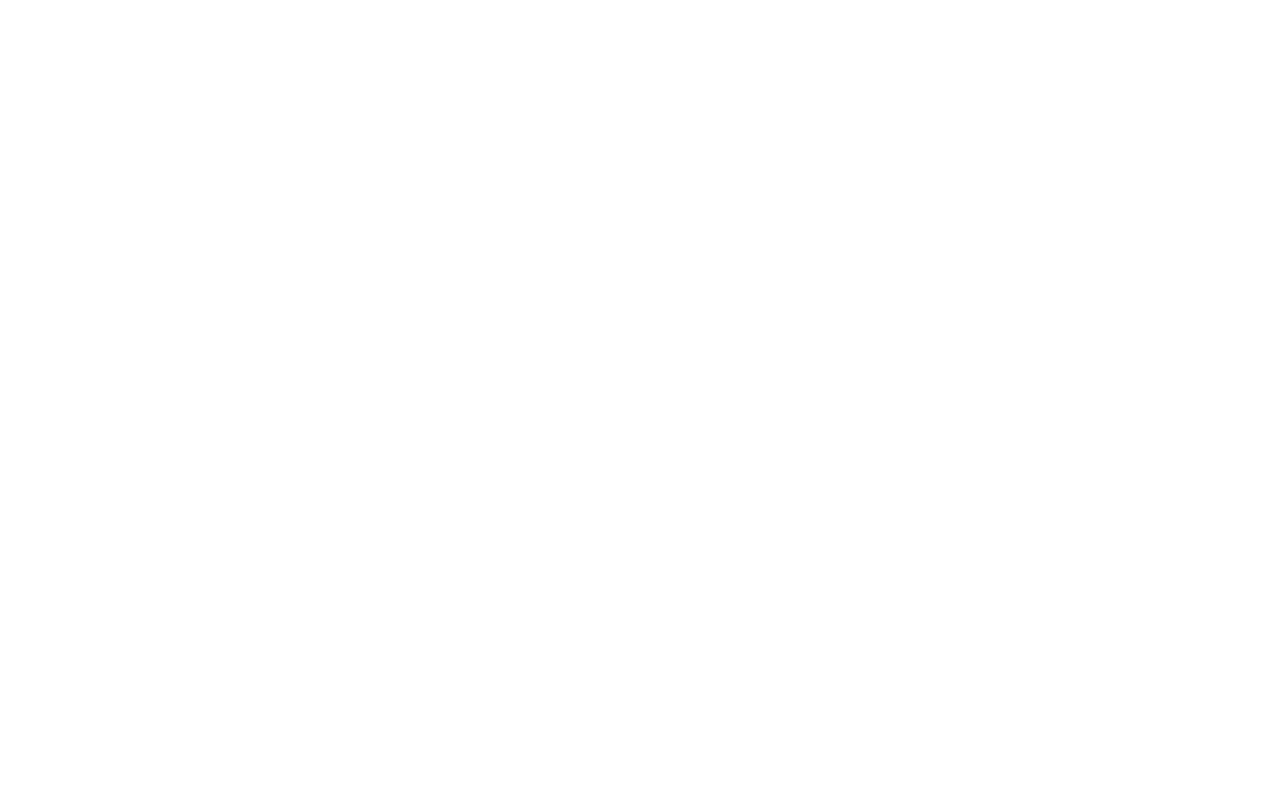
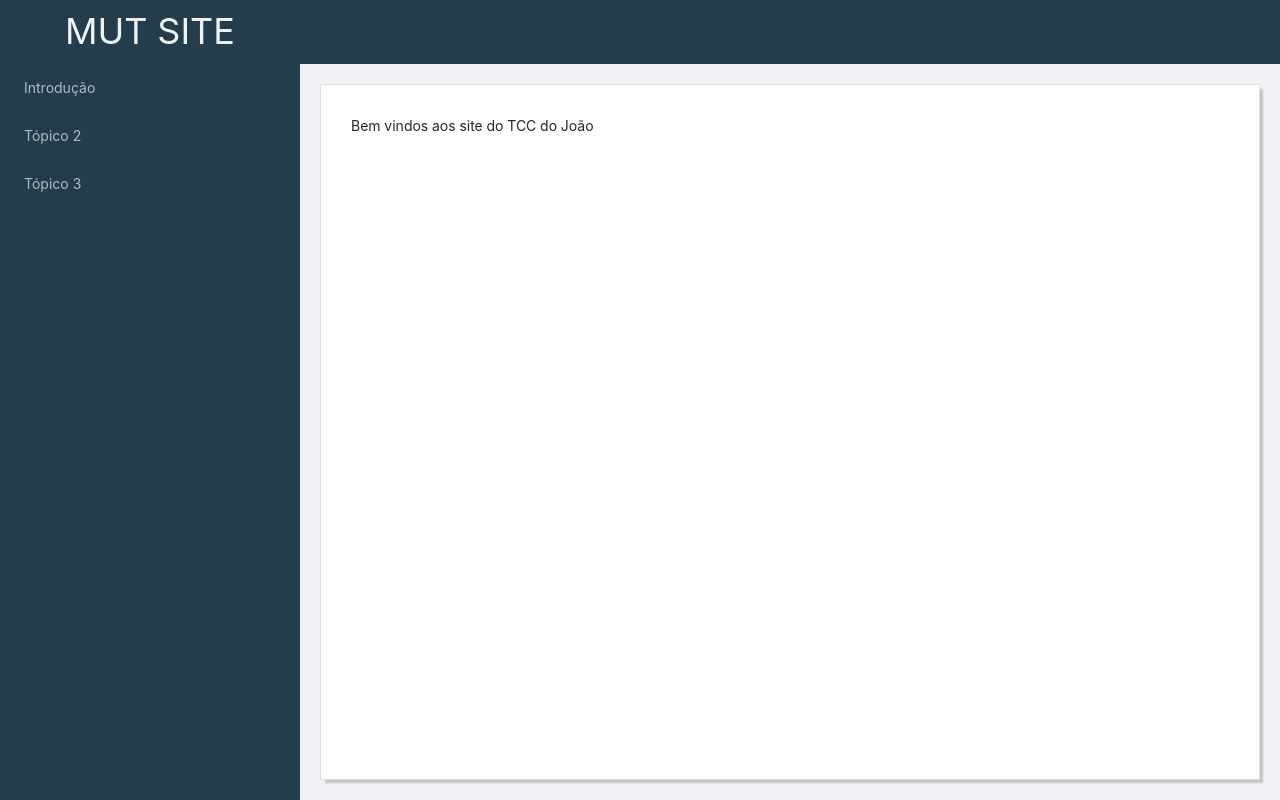
Before and after one commit to Jmambrini/mut-stt, a React (Create React App) app: page / in a window 1280 px wide. Built offline with nearby package versions, Linux system fonts and the light colour scheme.

Commit message:
Criação da pagina inicial

```diff
--- /dev/null
+++ b/src/components/pagInicial/pagInicial.jsx
@@ -0,0 +1,5 @@
+import React from 'react';
+
+const pagInicial = () => <div>Bem vindos aos site do TCC do João</div>;
+
+export default pagInicial;
--- a/src/routes/Routes.jsx
+++ b/src/routes/Routes.jsx
@@ -7,11 +7,17 @@ import PublicRoutes from './PublicRoutes';
 
 import Teste from '../components/Teste/Teste';
 import Topico2 from '../components/Topico2/Tópico2';
+import pagInicial from '../components/pagInicial/pagInicial';
 
 function Routes() {
   return (
     <BrowserRouter>
       <Switch>
+        <PublicRoutes
+          path="/"
+          exact
+          component={pagInicial}
+        />
         <PublicRoutes
           path="/intro"
           exact
```
Also changed, not shown: src/components/pagInicial/pagInicial.scss (added).
